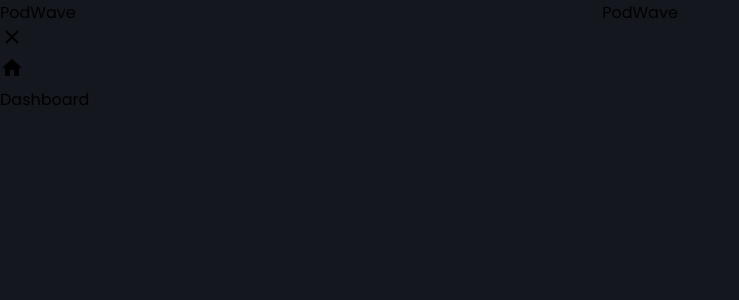
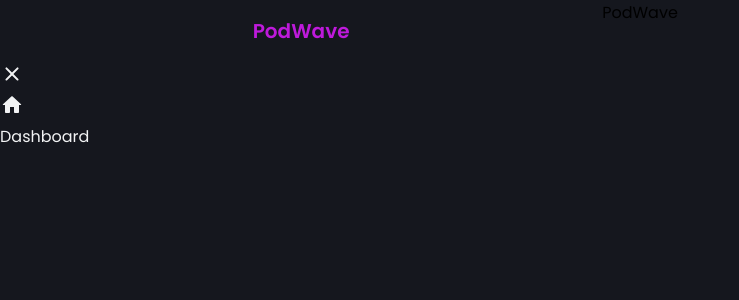
Before and after one commit to mclintonsa/BILMAB458_WFO2401_B_Billy-Mabunda_DJS11, a React (Create React App) app in the folder podwave/: page / in a window 1280 px wide. Shown: the top 300 px of the page, without its empty margins (0-739 px from the left). Built offline with nearby package versions, Linux system fonts and the light colour scheme; the HTML template or start-up script is replaced by a standard one.

Commit message:
Amended the logo text with font-size bold and font-weight 20px

```diff
--- a/podwave/src/components/Sidebar.jsx
+++ b/podwave/src/components/Sidebar.jsx
@@ -7,9 +7,19 @@ const MenuContainer = styled.div`
     flex-direction: column;
     height: 100vh;
     display: flex;
-    background-color: ${({theme}) => theme.bg}
+    background-color: ${({theme}) => theme.bg};
+    color: ${({theme}) => theme.text_primary};
 `;
-const Logo = styled.div``;
+const Logo = styled.div`
+    color: ${({theme}) => theme.primary};
+    display: flex;
+    align-items: center;
+    justify-content: center;
+    gap: 6px;
+    font-weight: bold;
+    font-size: 20px;
+    margin: 16px 0px;
+`;
 const Close = styled.div``;
 const Elements = styled.div``;
 const NavText = styled.div``;
```
